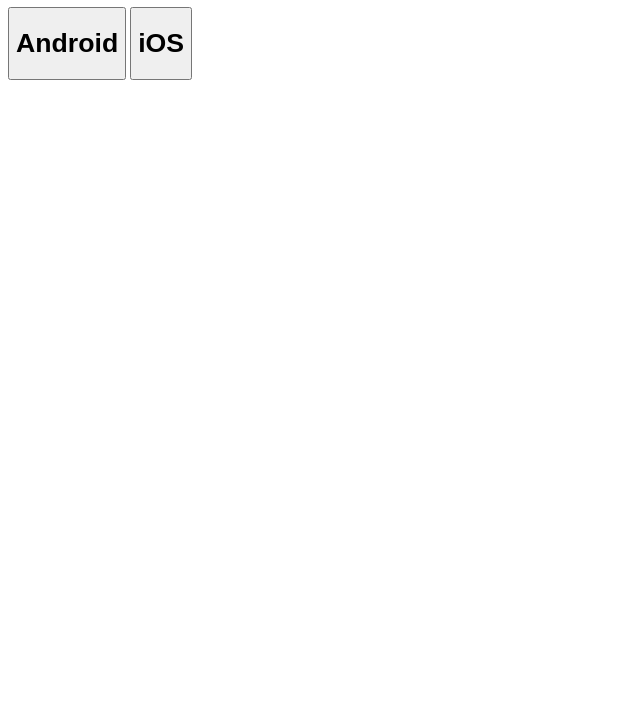
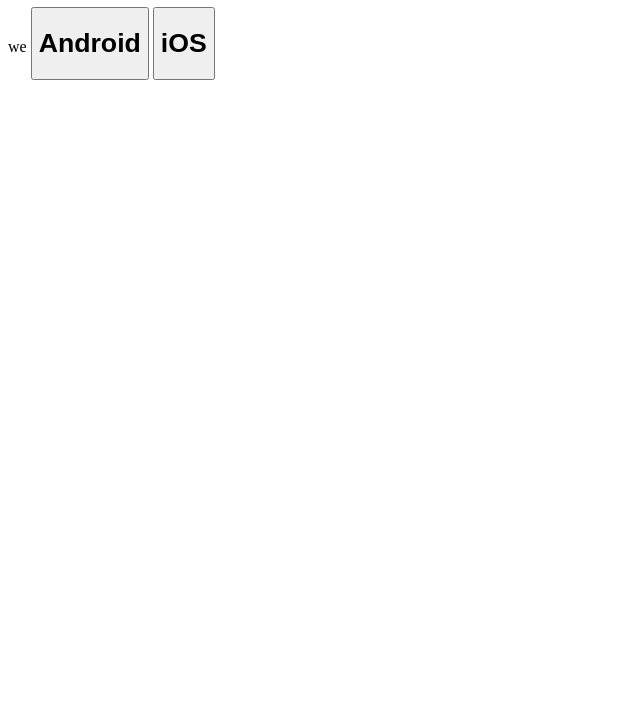
Before and after one commit to limiRatnayake/deeplink-main, a plain HTML site: page index.html in a window 1280 px wide. Shown: the part 73-800 px from the top of the page, without its empty margins (0-640 px from the left). Drawn offline with Linux system fonts and the light colour scheme.

Commit message:
Update index.html

```diff
--- a/index.html
+++ b/index.html
@@ -8,7 +8,7 @@
 
 <body class="no-scrollbar">
   <h1>Deep v1</h1>
-    <a target="_self" id="app-link"></a>
+    <a target="_self" id="app-link">we</a>
   <button onclick="openUrlWithScheme(true)"><h1>Android</h1></button>
   <button onclick="openUrlWithScheme(false)"><h1>iOS</h1></button>
 
```
